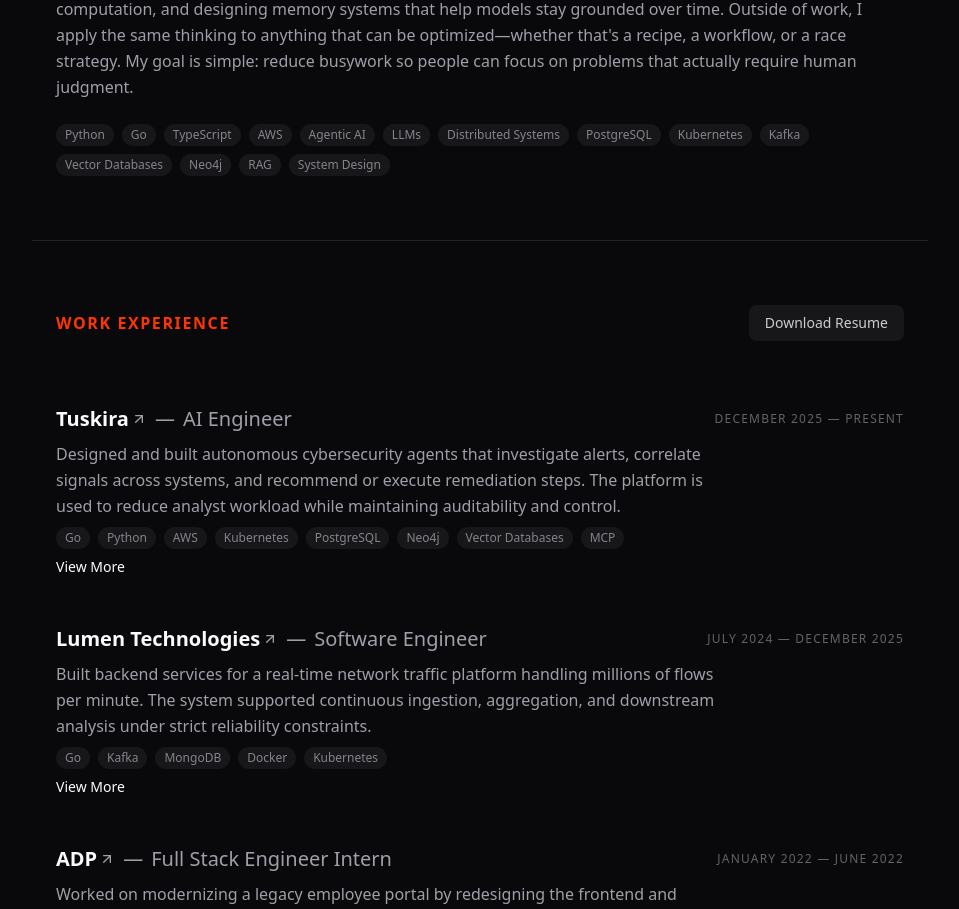
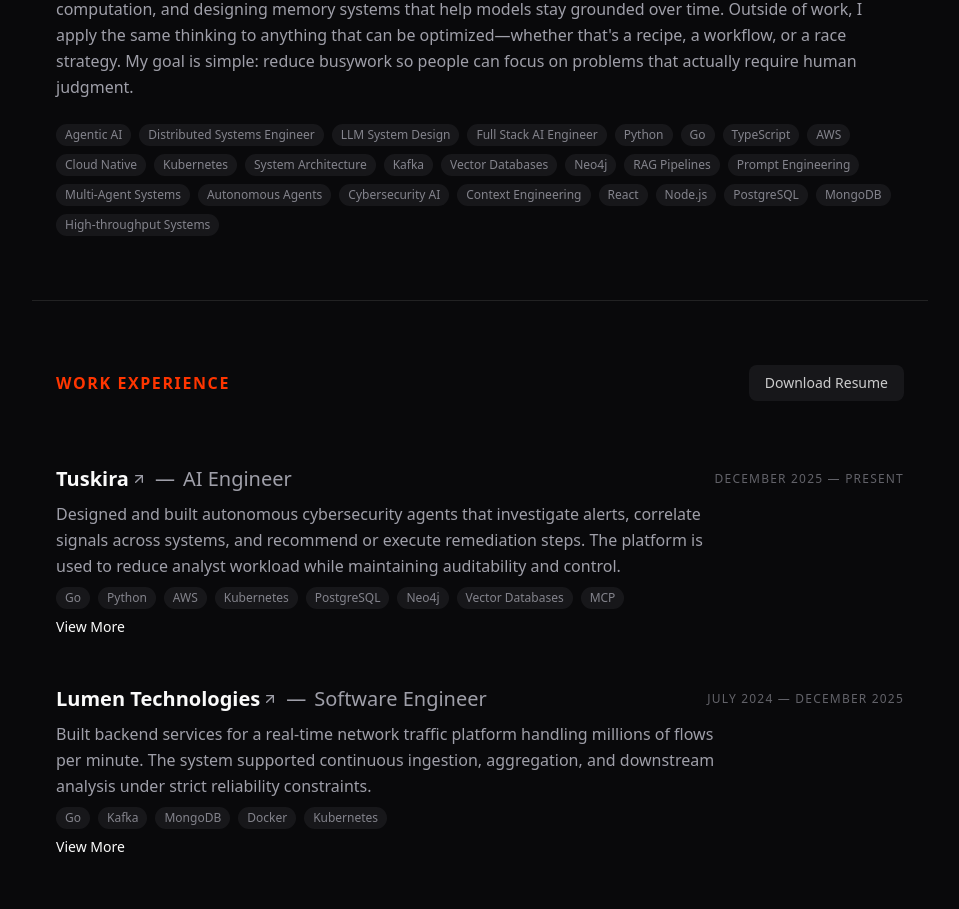
Before and after one commit to praneethravuri/www, a Next.js app: page / in a window 1280 px wide. Shown: the part 1220-2129 px from the top of the page, without its empty margins (160-1119 px from the left). Built offline with nearby package versions, Linux system fonts and the light colour scheme; a web font is replaced by a local one.

Commit message:
updated seo

```diff
--- a/app/data/resume.tsx
+++ b/app/data/resume.tsx
@@ -4,26 +4,38 @@
     resumeUrl: "https://docs.google.com/document/d/1Ue.../edit?usp=sharing", // Placeholder
     url: "https://praneethravuri.com",
     title: "AI Engineer",
+    summary: "AI Engineer building autonomous systems and scalable infrastructure. Expert in Agentic AI, Distributed Systems, Python, Go, and TypeScript. Based in the US.",
 
     about:
         "I’m an AI engineer focused on building systems that reason, adapt, and operate with minimal human oversight. I started my computer science journey at GRIET in India, where I built a strong foundation in software engineering, and later continued at George Mason University to push deeper into distributed systems and machine learning. Along the way, a reinforcement learning project—training an agent to manage traffic signals using SARSA—shifted how I thought about software. I stopped seeing systems as static pipelines and started treating them as decision-makers. Since then, my work has centered on autonomous agents that sift through noisy data, retain useful context, and act with intent. I enjoy tightening feedback loops, cutting wasted computation, and designing memory systems that help models stay grounded over time. Outside of work, I apply the same thinking to anything that can be optimized—whether that’s a recipe, a workflow, or a race strategy. My goal is simple: reduce busywork so people can focus on problems that actually require human judgment.",
 
     tagline: "I build long-running AI systems with memory, guardrails, and infrastructure that does not fall apart once they leave the demo.",
     keywords: [
+        "Agentic AI",
+        "Distributed Systems Engineer",
+        "LLM System Design",
+        "Full Stack AI Engineer",
         "Python",
         "Go",
         "TypeScript",
         "AWS",
-        "Agentic AI",
-        "LLMs",
-        "Distributed Systems",
-        "PostgreSQL",
+        "Cloud Native",
         "Kubernetes",
+        "System Architecture",
         "Kafka",
         "Vector Databases",
         "Neo4j",
-        "RAG",
-        "System Design"
+        "RAG Pipelines",
+        "Prompt Engineering",
+        "Multi-Agent Systems",
+        "Autonomous Agents",
+        "Cybersecurity AI",
+        "Context Engineering",
+        "React",
+        "Node.js",
+        "PostgreSQL",
+        "MongoDB",
+        "High-throughput Systems"
     ],
 
     contact: {
--- a/app/layout.tsx
+++ b/app/layout.tsx
@@ -15,7 +15,7 @@
     template: `%s | ${data.title}`,
     default: `${data.firstName} ${data.lastName}`,
   },
-  description: data.about,
+  description: data.summary,
   keywords: data.keywords,
   authors: [
     {
@@ -29,7 +29,7 @@
     locale: "en_US",
     url: data.url,
     title: `${data.firstName} ${data.lastName}`,
-    description: data.about,
+    description: data.summary,
     siteName: `${data.firstName} ${data.lastName}`,
     images: [
       {
@@ -43,7 +43,7 @@
   twitter: {
     card: "summary_large_image",
     title: `${data.firstName} ${data.lastName}`,
-    description: data.about,
+    description: data.summary,
     creator: "@praneeth2510", // Extracted from X url in resume.tsx (manual extraction or I can verify the handle)
   },
   robots: {
--- a/app/llms.txt/route.ts
+++ b/app/llms.txt/route.ts
@@ -4,6 +4,12 @@
     const markdown = `
 # ${data.firstName} ${data.lastName}
 > ${data.title}
+
+## Summary
+${data.summary}
+
+## Skills
+- ${data.keywords.join(', ')}
 
 ${data.about}
 
```
